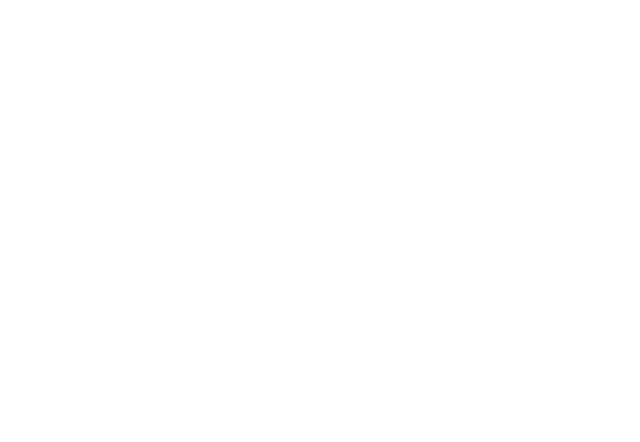
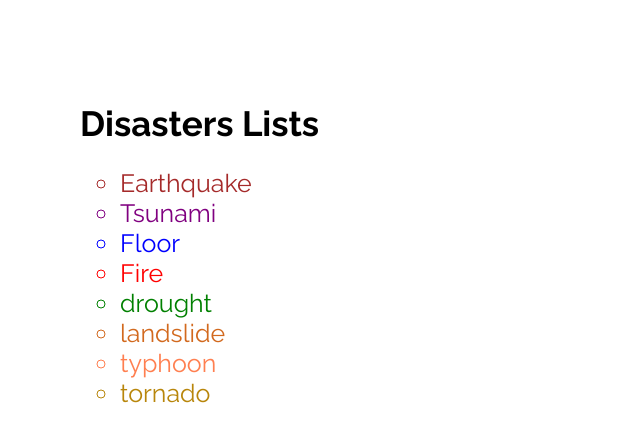
Before and after one commit to top3809/Disaster-Manaement, a React (Create React App) app in the folder client/: page /maps in a window 1280 px wide. Before the commit this address had no page. Shown: the top 442 px of the page, without its empty margins (0-640 px from the left). Built offline with nearby package versions, Linux system fonts and the light colour scheme.

Commit message:
merging from main

```diff
--- a/client/src/App.js
+++ b/client/src/App.js
@@ -3,8 +3,11 @@
 
 import Login from "./components/admin/Login";
 import Signup from "./components/users/Signup";
+import Maps from "./components/utility/Maps";
+
 import "./styles/login.scss";
-import "./styles/signup.scss"
+import "./styles/signup.scss";
+import "./styles/maps.scss";
 
 function App() {
   return (
@@ -12,6 +15,8 @@
       <Routes>
         <Route path="/admin" element={<Login/>}/>
         <Route path="/signup" element={<Signup/>}/>
+        <Route path="/maps" element={<Maps/>}/>
+
       </Routes>
 
     </Router>
--- a/client/src/components/users/Signup.jsx
+++ b/client/src/components/users/Signup.jsx
@@ -12,6 +12,7 @@
       x:0,
       opacity:1,
     }}
+
   return (
     <>
     <section className='signup-container'>
--- /dev/null
+++ b/client/src/components/utility/Maps.jsx
@@ -0,0 +1,34 @@
+import React from 'react'
+import Page1 from "../../assets/burger1.jpg";
+// import "./mapindex.js"
+const Maps = () => {
+
+
+
+  return (
+    <div className='maps' >
+      <div className='first-div'>
+      <h1>Disasters  Lists</h1>
+      <ul className='list'>
+        <li style={{color:'brown'}}>Earthquake</li>
+        <li style={{color:'purple'}}>Tsunami</li>
+        <li style={{color:'blue'}}>Floor</li>
+        <li style={{color:'red'}}>Fire</li>
+        <li style={{color:'green'}}>drought</li>
+        <li style={{color:'chocolate'}}>landslide</li>
+        <li style={{color:'coral'}}>typhoon</li>
+        <li style={{color:'darkgoldenrod'}}>tornado</li>
+      </ul>
+    </div>
+    <div className='second-div'>
+    {/* <img src={Page1} alt="Logo" /> */}
+    <script
+      src="https://maps.googleapis.com/maps/api/js?key=AIzaSyB3dJ2rmgWK24iGmIDsNJBf9I9x2_m_-X8&callback=initMap&v=weekly"
+      defer
+    ></script>
+    </div>
+    </div>
+  )
+}
+
+export default Maps
--- /dev/null
+++ b/client/src/components/utility/mapindex.js
@@ -0,0 +1,29 @@
+// let map;
+
+// function initMap() {
+//   map = new google.maps.Map(document.getElementById("map"), {
+//     center: { lat: 26.922070, lng: 75.778885 },
+//     zoom: 10,
+//     // mapTypeId:"satellite"
+//   });
+
+//   let tourplan=new google.maps.Circle({
+//     center:new google.maps.LatLng(26.922070,75.778885),
+//     radius:15600,
+//     strokeColor:"#FF0000",
+//     fillColor:"#FF0000",
+//     fillOpacity:0.4
+//   });
+//   tourplan.setMap(map);
+
+//   new google.maps.Marker({
+//     position:{lat:26.922070, lng:75.778885},
+//     map:map,
+//     label:"",
+//     title:"Jaipur",
+//     animation:google.maps.Animation.BOUNCE,
+//     // icon:"map.png"
+//   })
+// }
+
+// window.initMap = initMap;
--- /dev/null
+++ b/client/src/styles/maps.scss
@@ -0,0 +1,39 @@
+.maps{
+  // background-color:blue;
+    width:100%;
+    height:100vh;
+    display: flex;
+}
+
+.first-div{
+  padding: 80px;
+  height: 250px;
+  width: 250px;
+
+}
+.first-div h1{
+  font-size: 35px;
+  color: black;
+}
+.second-div{
+ flex: 1;
+//  border: 1px solid red;
+ padding: 1vh;
+}
+
+.second-div img{
+
+  // width: 100%;
+  height: 98vh;
+  width: 100%;
+  padding-left: 60px;
+}
+
+.list{
+  list-style-type: circle;
+  color: black;
+}
+.list li{
+  font-size: 25px;
+
+}
```
Also changed, not shown: 1 other file (tests, documents, lock files or other folders).
